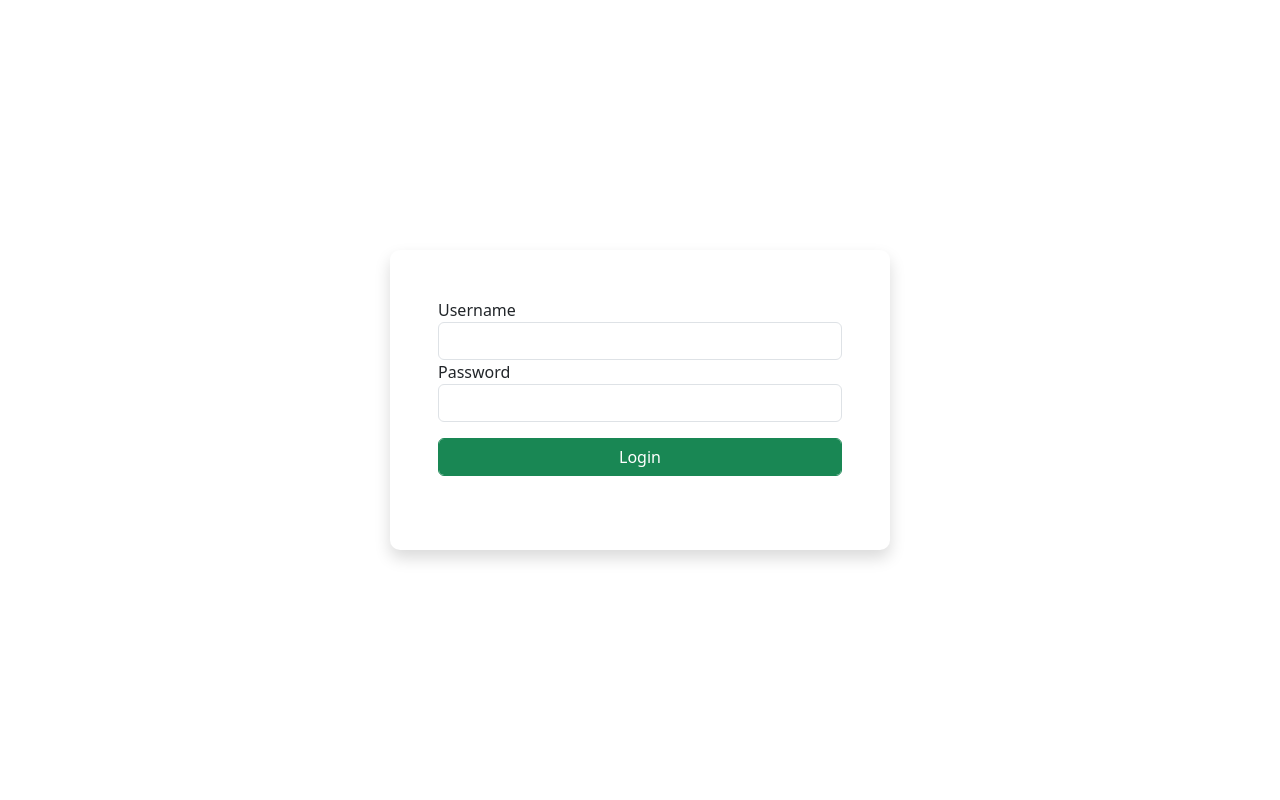
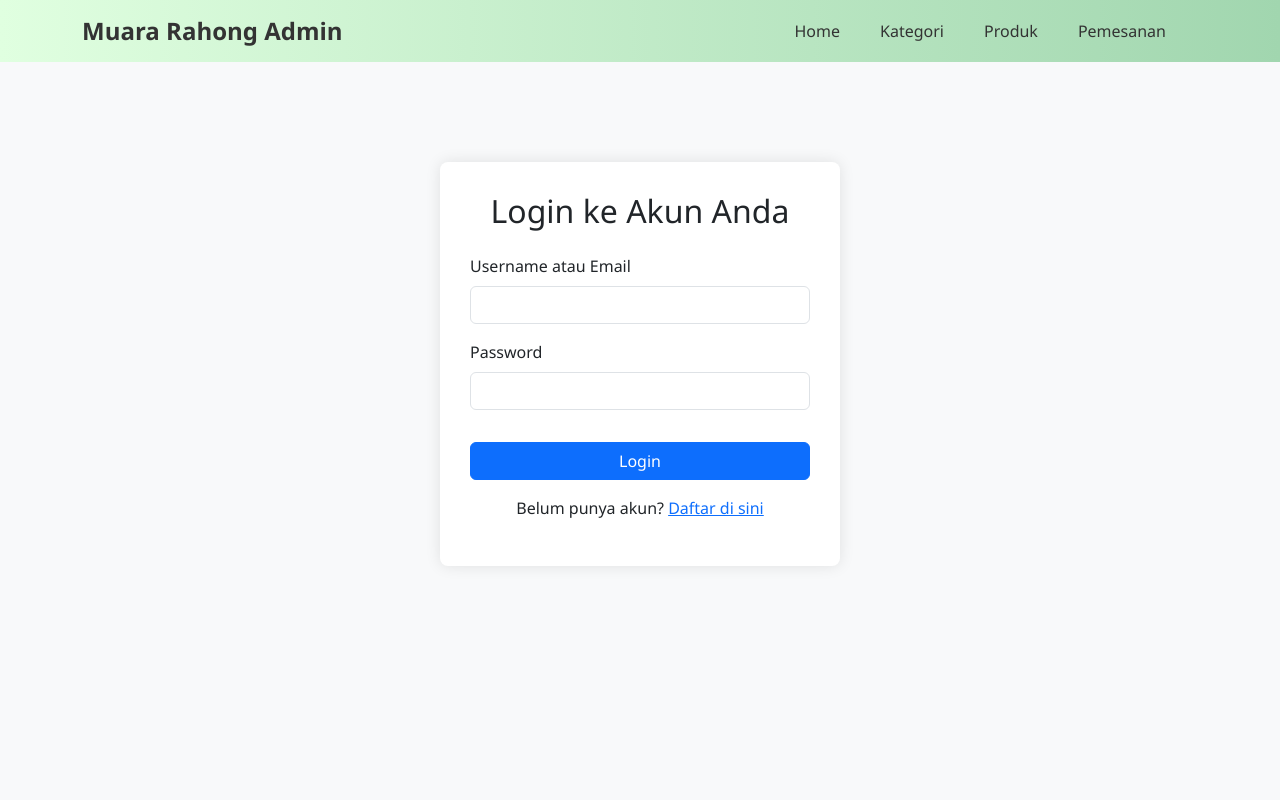
Before and after one commit to ArdhiJM/pw2025_tubes_243040002, a PHP site: page /adminpanel/login.php in a window 1280 px wide. Run offline with PHP 8.4, Linux system fonts and the light colour scheme; some libraries are stand-ins or nearby versions.

Commit message:
update perbaikan lagi

```diff
--- a/adminpanel/login.php
+++ b/adminpanel/login.php
@@ -1,35 +1,51 @@
 <?php
-session_start();
-require "../koneksi.php"; // Perhatikan path koneksi.php
+session_start(); // Pastikan sesi dimulai
 
-// Jika admin sudah login, redirect ke halaman utama admin
-if (isset($_SESSION['login']) && $_SESSION['login'] === true && isset($_SESSION['role']) && $_SESSION['role'] === 'admin') {
-    header('location: index.php'); // Atau sesuaikan ke path dashboard admin Anda
-    exit();
-}
+require "../koneksi.php"; // Koneksi ke database
 
 $login_error = '';
 
-if (isset($_POST['loginbtn'])) {
-    $username = htmlspecialchars($_POST['username']);
+
+if ($_SERVER["REQUEST_METHOD"] == "POST") {
+    $username_or_email = htmlspecialchars($_POST['username_or_email']);
     $password = $_POST['password'];
 
-    $query = mysqli_query($con, "SELECT * FROM user WHERE username='$username' AND role='admin'"); // Tambahkan kondisi role
+    if (empty($username_or_email) || empty($password)) {
+        $login_error = "Username/Email dan Password harus diisi!";
+    } else {
+        // Query ini akan mencari akun user atau admin berdasarkan username/email
+        $query = mysqli_query($con, "SELECT * FROM user WHERE username = '$username_or_email' OR email = '$username_or_email'");
         $count = mysqli_num_rows($query);
 
         if ($count > 0) {
             $data = mysqli_fetch_array($query);
             if (password_verify($password, $data['password'])) {
-            $_SESSION['username'] = $data['username'];
-            $_SESSION['login'] = true;
-            $_SESSION['role'] = $data['role']; // Simpan role juga
-            header('location: index.php'); // Redirect ke halaman utama admin
+                // Password benar, sekarang cek role dari user yang login
+                if ($data['role'] === 'admin') {
+                    // Login sebagai admin
+                    $_SESSION['username'] = $data['username']; // Sesuaikan dengan yang dipakai adminpanel
+                    $_SESSION['login'] = true; // Sesuaikan dengan yang dipakai adminpanel
+                    $_SESSION['role'] = $data['role']; // 'admin'
+                    header("Location: index.php"); // Arahkan ke dashboard admin
                     exit();
+                } elseif ($data['role'] === 'user') {
+                    // Login sebagai user biasa (logika yang sudah ada)
+                    $_SESSION['user_id'] = $data['id'];
+                    $_SESSION['user_username'] = $data['username'];
+                    $_SESSION['user_login'] = true;
+                    $_SESSION['user_role'] = $data['role']; // 'user'
+                    header("Location: index.php"); // Arahkan ke halaman utama frontend
+                    exit();
+                } else {
+                    // Jika ada role yang tidak dikenali (opsional, untuk keamanan)
+                    $login_error = "Peran pengguna tidak dikenali.";
+                }
             } else {
                 $login_error = "Password salah!";
             }
         } else {
-        $login_error = "Akun Admin tidak ditemukan!";
+            $login_error = "Akun tidak ditemukan!"; // Pesan error lebih umum
+        }
     }
 }
 ?>
@@ -39,47 +55,51 @@ if (isset($_POST['loginbtn'])) {
 <head>
     <meta charset="UTF-8">
     <meta name="viewport" content="width=device-width, initial-scale=1.0">
-    <title>Login Admin</title>
+    <title>Login - Muara Rahong Travel</title>
     <link rel="stylesheet" href="../bootstrap/bootstrap-5.3.6-dist/bootstrap-5.3.6-dist/css/bootstrap.min.css">
-</head>
+    <link rel="stylesheet" href="../fontawesome/fontawesome-free-6.7.2-web/fontawesome-free-6.7.2-web/css/all.min.css">
+    <link rel="stylesheet" href="../css/style.css">
     <style>
-    .main{
-        height: 100vh;
-        display: flex;
-        flex-direction: column;
-        justify-content: center;
-        align-items: center;
-    }
-    .login-box {
-        width: 500px;
-        height: 300px;
-        box-sizing: border-box;
-        border-radius: 10px;
+        .login-container {
+            max-width: 400px;
+            margin: 100px auto;
+            padding: 30px;
+            border-radius: 8px;
+            box-shadow: 0 0 15px rgba(0, 0, 0, 0.1);
+            background-color: #fff;
         }
     </style>
+</head>
+<body>
+    <?php require "navbar.php"; ?>
 
-<body>
-    <div class="main">
-        <div class="login-box p-5 shadow bg-white">
-            <form action="" method="post">
-                <div>
-                    <label for="username">Username</label>
-                    <input type="text" class="form-control" name="username" id="username">
-                </div>
-                <div>
-                    <label for="password">Password</label>
-                    <input type="password" class="form-control" name="password" id="password">
-                </div>
-                <div>
-                    <button class="btn btn-success form-control mt-3" type="submit" name="loginbtn">Login</button>
-                </div>
-            </form>
+    <div class="container">
+        <div class="login-container">
+            <h2 class="text-center mb-4">Login ke Akun Anda</h2>
             <?php if ($login_error): ?>
-                <div class="alert alert-warning mt-3" role="alert">
+                <div class="alert alert-danger text-center" role="alert">
                     <?php echo htmlspecialchars($login_error); ?>
                 </div>
             <?php endif; ?>
+            <form action="" method="POST">
+                <div class="mb-3">
+                    <label for="username_or_email" class="form-label">Username atau Email</label>
+                    <input type="text" class="form-control" id="username_or_email" name="username_or_email" required value="<?php echo isset($_POST['username_or_email']) ? htmlspecialchars($_POST['username_or_email']) : ''; ?>">
+                </div>
+                <div class="mb-3">
+                    <label for="password" class="form-label">Password</label>
+                    <input type="password" class="form-control" id="password" name="password" required>
+                </div>
+                <button type="submit" class="btn btn-primary w-100 mt-3">Login</button>
+                <p class="text-center mt-3">Belum punya akun? <a href="frontend-register.php">Daftar di sini</a></p>
+            </form>
         </div>
     </div>
+
+    <!-- <?php require "../includes/frontend-footer.php"; ?> -->
+
+    <script src="../bootstrap/bootstrap-5.3.6-dist/bootstrap-5.3.6-dist/js/bootstrap.bundle.min.js"></script>
+    <script src="../fontawesome/fontawesome-free-6.7.2-web/fontawesome-free-6.7.2-web/js/all.min.js"></script>
+    <script src="js/script.js"></script>
 </body>
 </html>
--- a/adminpanel/navbar.php
+++ b/adminpanel/navbar.php
@@ -15,7 +15,7 @@ if (session_status() == PHP_SESSION_NONE) {
         <div class="collapse navbar-collapse" id="navbarTogglerDemo03">
             <ul class="navbar-nav ms-auto mb-2 mb-lg-0">
                 <li class="nav-item me-4">
-                    <a class="nav-link" href="index.php">Home</a>
+                    <a class="nav-link" href="../index.php">Home</a>
                 </li>
                 <li class="nav-item me-4">
                     <a class="nav-link" href="kategori.php">Kategori</a>
--- a/frontend-login.php
+++ b/frontend-login.php
@@ -5,9 +5,6 @@ require "koneksi.php"; // Koneksi ke database
 
 $login_error = '';
 
-// Tidak perlu pengalihan awal di sini, karena kita ingin memproses login untuk kedua role.
-// Jika admin sudah login di panel admin, mereka mungkin masih bisa mengakses halaman ini,
-// tapi logika di bawah akan menanganinya jika mereka mencoba login lagi.
 
 if ($_SERVER["REQUEST_METHOD"] == "POST") {
     $username_or_email = htmlspecialchars($_POST['username_or_email']);
@@ -16,7 +13,6 @@ if ($_SERVER["REQUEST_METHOD"] == "POST") {
     if (empty($username_or_email) || empty($password)) {
         $login_error = "Username/Email dan Password harus diisi!";
     } else {
-        // Hapus filter `AND role = 'user'` dari query
         // Query ini akan mencari akun user atau admin berdasarkan username/email
         $query = mysqli_query($con, "SELECT * FROM user WHERE username = '$username_or_email' OR email = '$username_or_email'");
         $count = mysqli_num_rows($query);
```
Lines whose indentation alone changed are shown as unchanged.
